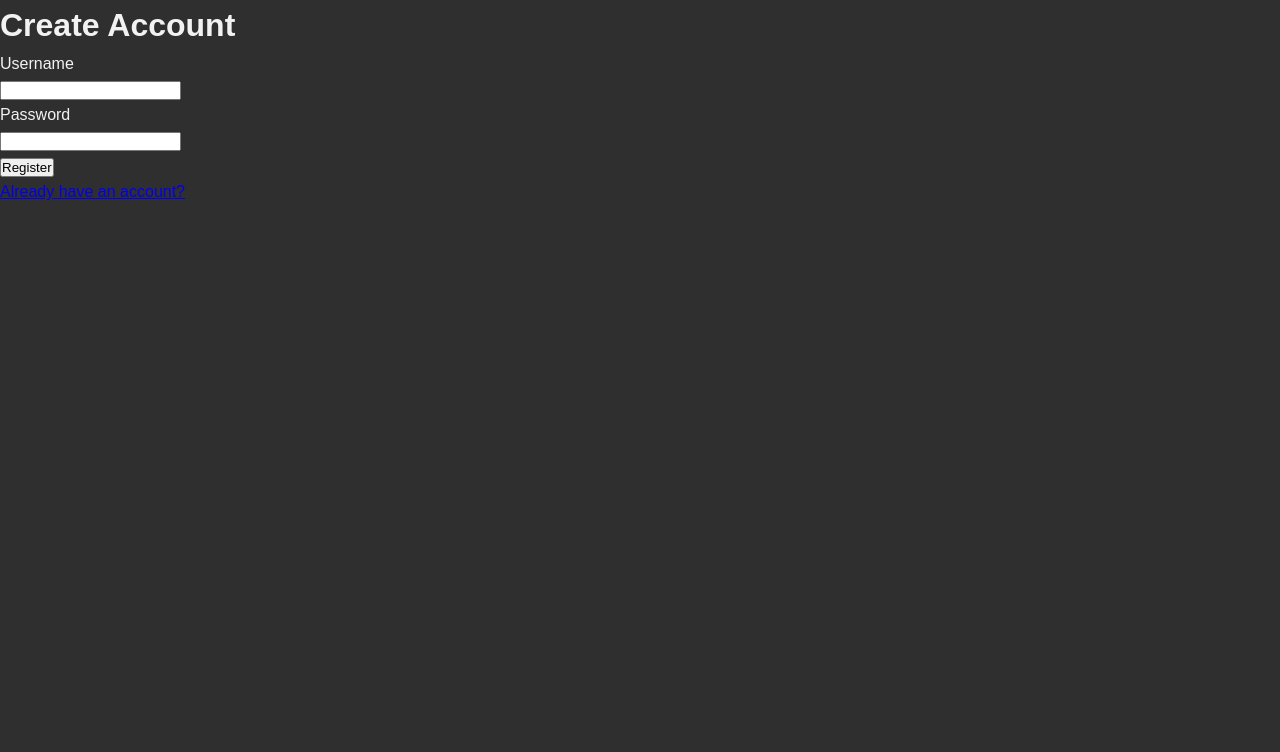
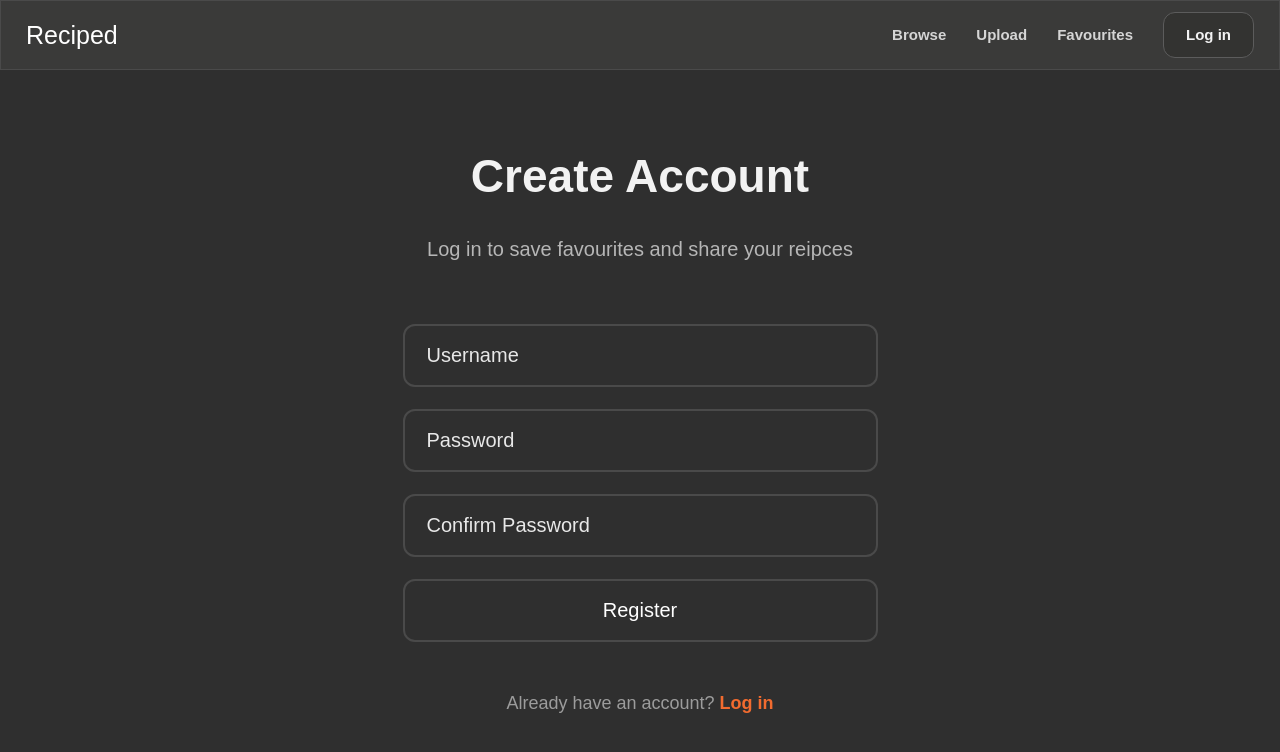
Before and after one commit to 21496/Food, a Flask app: page /register in a window 1280 px wide. Shown: the top 752 px of the page. Run offline with Flask 3, Linux system fonts and the light colour scheme.

Commit message:
Big css and 404 page

```diff
--- a/app.py
+++ b/app.py
@@ -6,7 +6,7 @@ from dotenv import load_dotenv
 from flask_login import LoginManager, UserMixin, login_user, login_required, logout_user, current_user
 from flask_wtf import FlaskForm
 from wtforms import StringField, PasswordField, SubmitField
-from wtforms.validators import DataRequired, Length
+from wtforms.validators import DataRequired, Length, EqualTo
 from werkzeug.security import generate_password_hash, check_password_hash
 
 load_dotenv()
@@ -53,8 +53,21 @@ class RegisterForm(FlaskForm):
     password = PasswordField(
         "Password",
         validators=[DataRequired(), Length(min=6)])
+
+    confirm_password = PasswordField(
+        "Confirm Password",
+        validators=[
+            DataRequired(),
+            EqualTo("password", message="Passwords must match.")])
     submit = SubmitField("Register")
 
+
+@app.route("/")
+def home():
+    query = request.args.get("query", "chicken")
+    data = search_recipes(query)
+    recipes = data.get("results", [])
+    return render_template("home.html", recipes = recipes, query = query)
 
 def search_recipes(query):
     url = "https://api.spoonacular.com/recipes/complexSearch"
@@ -67,14 +80,6 @@ def search_recipes(query):
 
     response = requests.get(url, params=params)
     return response.json()
-
-
-@app.route("/")
-def home():
-    query = request.args.get("query", "chicken")
-    data = search_recipes(query)
-    recipes = data.get("results", [])
-    return render_template("home.html", recipes = recipes, query = query)
 
 
 
@@ -147,6 +152,10 @@ def register():
         "register.html",
         form=form)
 
+@app.errorhandler(404)
+def page_not_found(error):
+    return render_template('404.html'), 404
+
 
 if __name__ == '__main__':
     with app.app_context():
--- a/static/styles.css
+++ b/static/styles.css
@@ -17,6 +17,7 @@ body {
     color: white;
     text-decoration: none;
     font-size: 25px;
+    font-weight: 500;
 }
 
 .navbar {
@@ -48,7 +49,7 @@ nav a:hover {
     color: white;
 }
 
-.login-btn {
+.sidelogin-btn {
     padding: 10px 22px;
     border: 1px solid #5c5c5c;
     border-radius: 12px;
@@ -62,3 +63,282 @@ nav a:hover {
     background: #454545;
     border-color: #7a7a7a;
 }
+
+/* Home page */
+
+.hero-container {
+    background-image:url("/static/images/Recipe\ main\ image.jpg");
+    width: 100%;
+    height: 420px;
+    overflow: hidden;
+    position: relative;
+    background-size:cover;
+    background-position:center;
+    display:flex;
+    align-items:center;
+    margin-bottom:40px;
+}
+
+.hero-container::before{
+    content:"";
+    position:absolute;
+    inset:0;
+    background:rgba(0,0,0,.35);
+}
+
+.hero-overlay{
+    position:relative;
+    z-index:2;
+    width:60%;
+    margin-left:60px;
+}
+
+.hero-overlay h1{
+    font-size:52px;
+    color:white;
+    margin-bottom:15px;
+    font-weight:700;
+}
+
+.search-form{
+    display:flex;
+    gap:15px;
+    max-width:700px;
+}
+
+.search-form input{
+    flex:1;
+    padding:18px 24px;
+    border:none;
+    border-radius:50px;
+    background:rgba(255,255,255,.95);
+    font-size:18px;
+    outline:none;
+}
+
+.recipe-cards {
+    margin-left: 30px;
+}
+
+
+/* Login page */
+.login-container{
+    width:475px;
+    margin:70px auto;
+    text-align:center;
+}
+
+.login-container h1{
+    font-size:46px;
+    font-weight:600;
+    margin-bottom:20px;
+}
+
+.subtitle{
+    color:#b6b6b6;
+    font-size:20px;
+    line-height:1.5;
+    margin-bottom:60px;
+}
+
+input{
+    width:100%;
+    background:transparent;
+    border:2px solid #4a4a4a;
+    color:white;
+    padding:18px 22px;
+    font-size:20px;
+    border-radius:12px;
+    margin-bottom:22px;
+    transition:.3s;
+}
+
+input::placeholder{
+    color:#e8e8e8;
+}
+
+input:focus{
+    outline:none;
+    border-color:#f26b2f;
+}
+
+.signup{
+    margin-top:25px;
+    color:#9c9c9c;
+    font-size:18px;
+}
+
+.signup a{
+    color:#f26b2f;
+    text-decoration:none;
+    font-weight:600;
+}
+
+.signup a:hover{
+    text-decoration:underline;
+}
+
+/* Recipe page */
+
+.hero-card{
+    display:flex;
+    gap:40px;
+    padding:30px;
+    margin-bottom:40px;
+}
+
+.image-section img{
+    width:360px;
+    height:260px;
+    object-fit:cover;
+    border-radius:15px;
+}
+
+.info-section{
+    flex:1;
+    display:flex;
+    flex-direction:column;
+    justify-content:center;
+}
+
+.info-section h1{
+    font-size:42px;
+    margin-bottom:20px;
+}
+
+.recipe-info{
+    display:flex;
+    gap:15px;
+    flex-wrap:wrap;
+    margin-bottom:20px;
+}
+
+.recipe-info span{
+    background:#3c3c3c;
+    padding:10px 18px;
+    border-radius:10px;
+    font-weight:bold;
+}
+
+.summary{
+    color:#ddd;
+    line-height:1.8;
+    margin-bottom:30px;
+}
+
+.save-btn{
+    width:220px;
+    padding:15px;
+    border:none;
+    border-radius:10px;
+    background:#ff6b35;
+    color:white;
+    font-size:18px;
+    cursor:pointer;
+    transition:.3s;
+}
+
+.save-btn:hover{
+    background:#ff8759;
+}
+
+
+.recipe-section{
+    margin-top:50px;
+}
+
+.ingredients{
+    padding-left:30px;
+    margin-bottom:50px;
+
+}
+
+.ingredients h2{
+    font-size:32px;
+    color:white;
+    margin-bottom:25px;
+    font-weight:600;
+}
+
+.ingredients ul{
+    list-style:none;
+    padding:0;
+    border-top:1px solid #444;
+}
+
+.ingredients li{
+    padding:18px 18px;
+    border-bottom:1px solid #444;
+    color:#ddd;
+    font-size:18px;
+    display:flex;
+    align-items:center;
+}
+
+.ingredients li::before{
+    content:"■";
+    color:#ff6b35;
+    font-size:10px;
+    margin-right:15px;
+}
+
+.method{
+    padding-left:30px;
+}
+
+.method h2{
+    color:#ff6b35;
+    font-size:32px;
+    margin-bottom:30px;
+    font-weight:600;
+    border-bottom:2px solid #444;
+    padding-bottom:12px;
+}
+
+
+.method ol{
+    list-style:none;
+    padding:0;
+    counter-reset:step;
+}
+
+
+
+.method li{
+    counter-increment:step;
+    display:flex;
+    align-items:flex-start;
+    gap:20px;
+    background:#2c2c2c;
+    border-radius:15px;
+    padding:20px;
+    margin-bottom:20px;
+    color:#ddd;
+    line-height:1.8;
+    box-shadow:0 3px 8px rgba(0,0,0,.2);
+}
+
+/* 404 page */
+
+.error-container {
+    font-family: sans-serif;
+    text-align: center;
+    padding: 50px;
+    background-color: #2f2f2f;
+}
+
+h1 {
+    font-size: 50px;
+    color: #f2f2f2;
+}
+
+p {
+    font-size: 20px;
+    color: #666;
+}
+
+a {
+    color: #ff6b35;
+    text-decoration: none;
+    font-weight: bold;
+}
--- a/templates/register.html
+++ b/templates/register.html
@@ -1,42 +1,34 @@
 {% extends 'layout.html' %}
 {% block content %}
+    <header class="navbar">
+        <div class="logo">
+            <a link href="/" class="title">Reciped</a>
+        </div>
 
-<body>
-    <h1>Create Account</h1>
+        <nav>
+            <a href="">Browse</a>
+            <a href="">Upload</a>
+            <a href="">Favourites</a>
+            <a href="{{ url_for('login') }}" class="sidelogin-btn">Log in</a>
+        </nav>
+    </header>
 
-    {% with messages = get_flashed_messages() %}
-        {% if messages %}
-            {% for message in messages %}
-                <p>{{ message }}</p>
-            {% endfor %}
-        {% endif %}
-    {% endwith %}
+    <div class="login-container">
+        <form method="POST" class="login-form">
+            {{ form.hidden_tag() }}
+            <h1>Create Account</h1>
 
-    <form method="POST">
-
-        {{ form.hidden_tag() }}
-
-        <p>
-            {{ form.username.label }}
-            <br>
-            {{ form.username() }}
-        </p>
-
-        <p>
-            {{ form.password.label }}
-            <br>
-            {{ form.password() }}
-        </p>
-
-        <p>
-            {{ form.submit() }}
-        </p>
-
-    </form>
-
-    <a href="{{ url_for('login') }}">
-        Already have an account?
-    </a>
+            <p class="subtitle">Log in to save favourites and share your reipces</p>
+            <p>{{ form.username(placeholder="Username") }}</p>
+            <p>{{ form.password(placeholder="Password") }}</p>
+            <p>{{ form.confirm_password(placeholder="Confirm Password") }}</p>
+            <p>{{ form.submit() }}</p>
+            <p class="signup">
+                Already have an account?
+                <a href="{{ url_for('login') }}">Log in</a>
+            </p>
+        </form>
+    </div>
 </body>
 
 {% endblock %}
```
Also changed, not shown: templates/404.html (added, +26 -0 lines), templates/home.html (+16 -6 lines), templates/login.html (+19 -18 lines), templates/recipe.html (+32 -4 lines), instance/recipes.db, static/images/Recipe main image.jpg (added).
